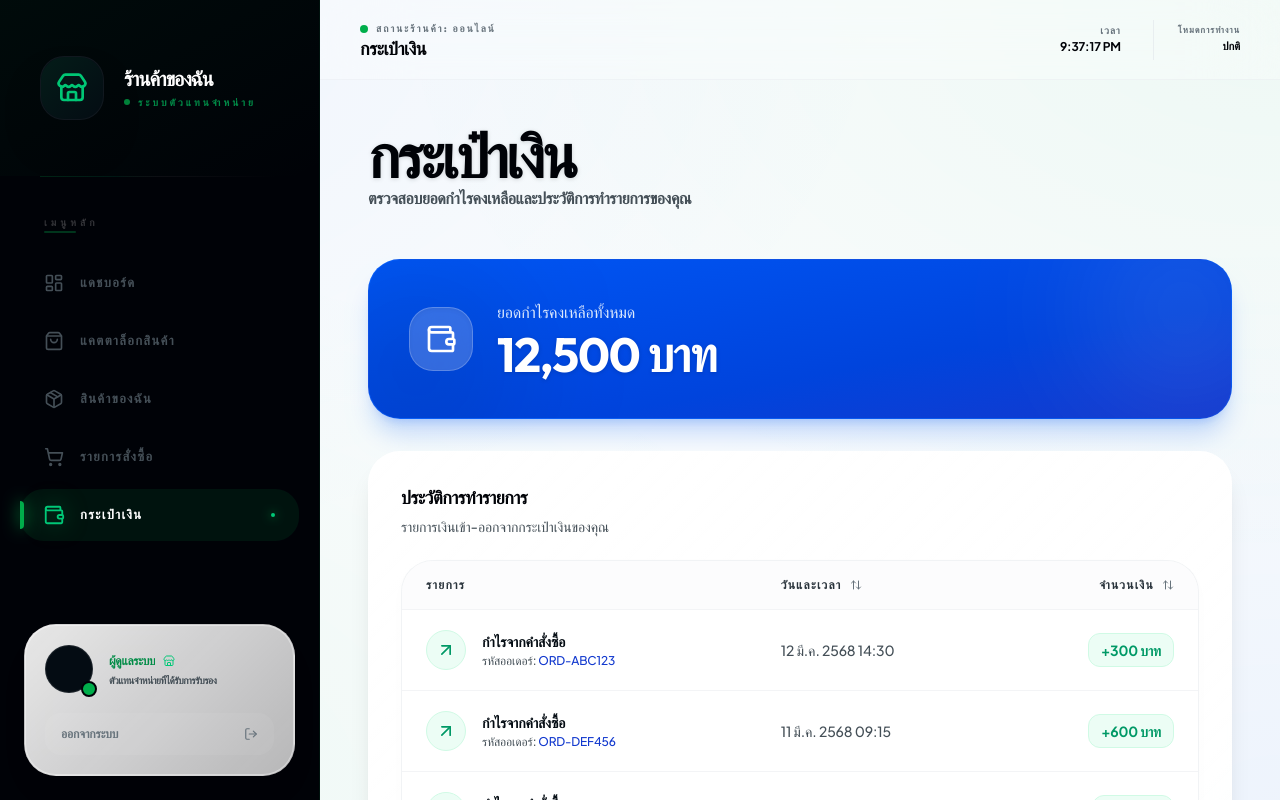
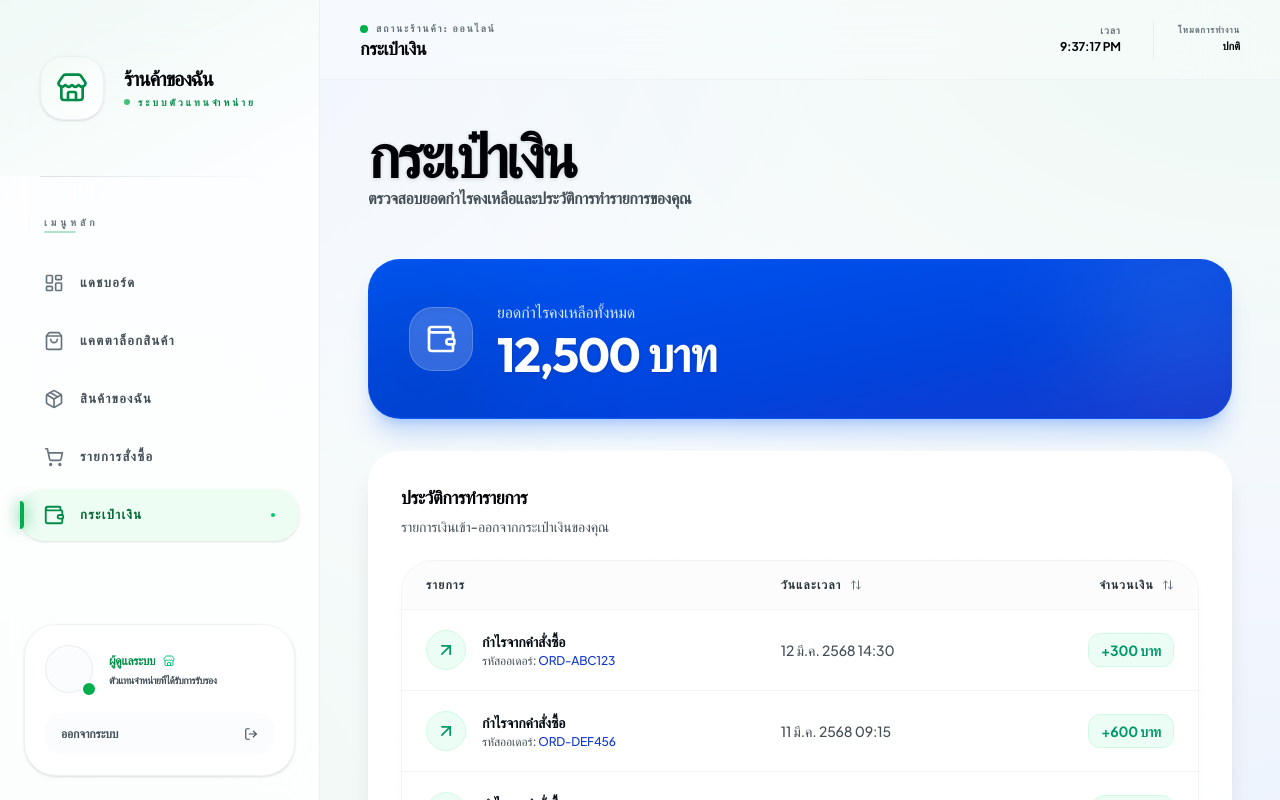
Before and after one commit to Audomsub/Bootcamp_TeamF, a React (Vite) app in the folder Fontend/my-bootcamp--/: page /reseller/wallet in a window 1280 px wide. Built offline with nearby package versions, Linux system fonts and the light colour scheme; no server answers.

Commit message:
implement sidebar design  admin and reseller

```diff
--- a/Fontend/my-bootcamp--/src/components/layouts/ResellerLayout.tsx
+++ b/Fontend/my-bootcamp--/src/components/layouts/ResellerLayout.tsx
@@ -63,11 +63,11 @@ export default function ResellerLayout() {
         />
       )}
 
-      {/* Sidebar - Emerald Executive Look */}
+      {/* Sidebar - Precision Light Glass Look */}
       <aside
         className={cn(
-          'fixed lg:sticky top-0 left-0 z-50 h-screen w-80 bg-neutral-900 border-r border-accent-500/10 transform transition-all duration-700 ease-[cubic-bezier(0.23,1,0.32,1)] lg:translate-x-0 flex flex-col',
-          sidebarOpen ? 'translate-x-0 shadow-[0_0_100px_rgba(0,0,0,0.5)]' : '-translate-x-full'
+          'fixed lg:sticky top-0 left-0 z-50 h-screen w-80 bg-white/80 backdrop-blur-2xl border-r border-neutral-200/50 transform transition-all duration-700 ease-[cubic-bezier(0.23,1,0.32,1)] lg:translate-x-0 flex flex-col',
+          sidebarOpen ? 'translate-x-0 shadow-[0_0_100px_rgba(0,0,0,0.1)]' : '-translate-x-full'
         )}
       >
         {/* Shop Branding Section - High Fidelity */}
@@ -78,13 +78,13 @@ export default function ResellerLayout() {
           <div className="relative z-10 flex items-center gap-5">
             <div className="relative">
               <div className="absolute -inset-3 bg-accent-500/20 rounded-2xl blur-2xl opacity-0 group-hover:opacity-100 transition-all duration-700"></div>
-              <div className="relative w-16 h-16 bg-neutral-800 border border-white/5 rounded-3xl flex items-center justify-center shadow-2xl group-hover:scale-105 group-hover:rotate-3 transition-all duration-700">
-                <Store className="h-8 w-8 text-accent-400 group-hover:text-accent-300 transition-colors" />
-                <div className="absolute inset-0 bg-gradient-to-br from-accent-500/10 to-transparent rounded-3xl"></div>
+              <div className="relative w-16 h-16 bg-white border border-neutral-200/50 rounded-3xl flex items-center justify-center shadow-sm group-hover:scale-105 group-hover:rotate-3 transition-all duration-700">
+                <Store className="h-8 w-8 text-accent-600 group-hover:text-accent-500 transition-colors" />
+                <div className="absolute inset-0 bg-gradient-to-br from-accent-500/5 to-transparent rounded-3xl"></div>
               </div>
             </div>
             <div className="flex flex-col min-w-0">
-              <h1 className="font-display font-black text-xl tracking-tighter text-white truncate leading-none group-hover:text-accent-400 transition-colors">
+              <h1 className="font-display font-black text-xl tracking-tighter text-neutral-900 truncate leading-none group-hover:text-accent-600 transition-colors">
                 {shop?.shop_name || 'ร้านค้าของฉัน'}
               </h1>
               <div className="flex items-center gap-2 mt-2">
@@ -99,13 +99,13 @@ export default function ResellerLayout() {
 
         {/* Brand Separator */}
         <div className="px-10 mb-8">
-          <div className="h-px w-full bg-gradient-to-r from-accent-500/20 via-white/5 to-transparent"></div>
+          <div className="h-px w-full bg-gradient-to-r from-neutral-200 to-transparent"></div>
         </div>
 
         {/* Navigation - Emerald Elite Look */}
         <nav className="flex-1 px-5 space-y-1.5 overflow-y-auto custom-scrollbar pt-2">
           <div className="px-6 mb-6">
-            <p className="text-[10px] font-black text-white/20 uppercase tracking-[0.4em] leading-none mb-1">เมนูหลัก</p>
+            <p className="text-[10px] font-black text-neutral-400 uppercase tracking-[0.4em] leading-none mb-1">เมนูหลัก</p>
             <div className="h-0.5 w-8 bg-accent-500/30 rounded-full"></div>
           </div>
 
@@ -118,29 +118,29 @@ export default function ResellerLayout() {
                 onClick={() => setSidebarOpen(false)}
                 className={cn(
                   'group relative flex items-center gap-4 px-6 py-4 rounded-2xl transition-all duration-500 ease-[cubic-bezier(0.23,1,0.32,1)]',
-                  'hover:bg-white/5 active:scale-[0.98]',
+                  'hover:bg-neutral-50 active:scale-[0.98]',
                   isActive
-                    ? 'bg-accent-500/10 text-white'
-                    : 'text-neutral-400 hover:text-white'
+                    ? 'bg-accent-50 text-accent-600 shadow-sm'
+                    : 'text-neutral-500 hover:text-neutral-900'
                 )}
               >
                 {/* Laser Active Indicator - Emerald */}
                 {isActive && (
                   <>
                     <div className="absolute left-0 top-3 bottom-3 w-1 bg-accent-500 rounded-r-full shadow-[0_0_15px_oklch(0.62_0.25_160)] animate-in slide-in-from-left duration-700"></div>
-                    <div className="absolute right-6 w-1 h-1 rounded-full bg-accent-400 shadow-[0_0_8px_oklch(0.62_0.25_160)]"></div>
+                    <div className="absolute right-6 w-1 h-1 rounded-full bg-accent-400"></div>
                   </>
                 )}
 
                 <item.icon className={cn(
                   "h-5 w-5 transition-all duration-500",
                   isActive
-                    ? "text-accent-400 scale-110 drop-shadow-[0_0_10px_oklch(0.62_0.25_160_/_0.5)]"
-                    : "text-neutral-500 group-hover:text-neutral-300 group-hover:scale-110"
+                    ? "text-accent-600 scale-110"
+                    : "text-neutral-400 group-hover:text-neutral-600 group-hover:scale-110"
                 )} />
                 <span className={cn(
                   "text-[13px] font-black uppercase tracking-widest transition-colors",
-                  isActive ? "text-white" : "text-neutral-500 group-hover:text-neutral-200"
+                  isActive ? "text-accent-700" : "text-neutral-500 group-hover:text-neutral-900"
                 )}>
                   {item.label}
                 </span>
@@ -156,16 +156,16 @@ export default function ResellerLayout() {
               href={`/shop/${shop.shop_slug}`}
               target="_blank"
               rel="noopener noreferrer"
-              className="block group bg-gradient-to-br from-neutral-800 to-neutral-900 rounded-[2rem] p-6 border border-white/5 hover:border-accent-500/30 transition-all duration-500"
+              className="block group bg-white rounded-[2rem] p-6 border border-neutral-100 shadow-sm hover:border-accent-500/30 transition-all duration-500"
             >
               <div className="flex items-center justify-between mb-4">
-                <span className="text-[9px] font-black text-accent-500 uppercase tracking-widest">ดูตัวอย่างร้านค้า</span>
-                <div className="w-8 h-8 bg-white/5 rounded-xl flex items-center justify-center group-hover:bg-accent-500/20 transition-all">
-                  <ChevronRight className="h-4 w-4 text-white" />
+                <span className="text-[9px] font-black text-accent-600 uppercase tracking-widest">ดูตัวอย่างร้านค้า</span>
+                <div className="w-8 h-8 bg-neutral-50 rounded-xl flex items-center justify-center group-hover:bg-accent-500/10 transition-all">
+                  <ChevronRight className="h-4 w-4 text-neutral-400 group-hover:text-accent-600" />
                 </div>
               </div>
-              <p className="text-white font-black text-sm tracking-tight leading-tight">ร้านค้าออนไลน์ของคุณ</p>
-              <p className="text-neutral-500 text-[10px] mt-1.5 font-bold truncate">/shop/{shop.shop_slug}</p>
+              <p className="text-neutral-900 font-black text-sm tracking-tight leading-tight">ร้านค้าออนไลน์ของคุณ</p>
+              <p className="text-neutral-400 text-[10px] mt-1.5 font-bold truncate">/shop/{shop.shop_slug}</p>
             </a>
           </div>
         )}
@@ -174,16 +174,16 @@ export default function ResellerLayout() {
         <div className="p-6 mt-auto">
           <div className="relative group">
             <div className="absolute -inset-0.5 bg-gradient-to-r from-accent-500 to-primary-500 rounded-[2rem] blur opacity-0 group-hover:opacity-10 transition-opacity duration-700"></div>
-            <div className="relative glass-card !bg-white/5 !border-white/5 !rounded-[2rem] p-5">
+            <div className="relative bg-white border border-neutral-100 shadow-sm rounded-[2rem] p-5">
               <div className="flex items-center gap-4">
                 <div className="relative">
-                  <div className="w-12 h-12 bg-neutral-800 rounded-2xl flex items-center justify-center border border-white/10 overflow-hidden group-hover:border-accent-500/50 transition-colors duration-500">
-                    <span className="text-sm font-black text-white relative z-10 transition-transform duration-500 group-hover:scale-125">
+                  <div className="w-12 h-12 bg-neutral-50 rounded-2xl flex items-center justify-center border border-neutral-200/50 overflow-hidden group-hover:border-accent-500/50 transition-colors duration-500">
+                    <span className="text-sm font-black text-neutral-900 relative z-10 transition-transform duration-500 group-hover:scale-125">
                       {user?.name?.charAt(0).toUpperCase()}
                     </span>
-                    <div className="absolute inset-0 bg-gradient-to-tr from-accent-600/20 to-primary-600/20 opacity-0 group-hover:opacity-100 transition-opacity"></div>
+                    <div className="absolute inset-0 bg-gradient-to-tr from-accent-600/5 to-primary-600/5 opacity-0 group-hover:opacity-100 transition-opacity"></div>
                   </div>
-                  <div className="absolute -bottom-1 -right-1 w-4 h-4 bg-accent-500 border-2 border-neutral-900 rounded-full"></div>
+                  <div className="absolute -bottom-1 -right-1 w-4 h-4 bg-accent-500 border-2 border-white rounded-full"></div>
                 </div>
                 <div className="flex-1 min-w-0">
                   <div className="flex items-center gap-2">
@@ -196,7 +196,7 @@ export default function ResellerLayout() {
 
               <button
                 onClick={handleLogout}
-                className="w-full mt-5 flex items-center justify-between px-4 py-3 rounded-xl bg-white/5 text-[12px] font-black text-neutral-400 hover:text-white hover:bg-rose-600 transition-all duration-500 group/logout"
+                className="w-full mt-5 flex items-center justify-between px-4 py-3 rounded-xl bg-neutral-50 text-[12px] font-black text-neutral-500 hover:text-white hover:bg-rose-600 transition-all duration-500 group/logout"
               >
                 <span>ออกจากระบบ</span>
                 <LogOut className="h-3.5 w-3.5 group-hover/logout:translate-x-1 transition-transform" />
```
Also changed, not shown: Fontend/my-bootcamp--/src/components/layouts/AdminLayout.tsx (+22 -22 lines).
